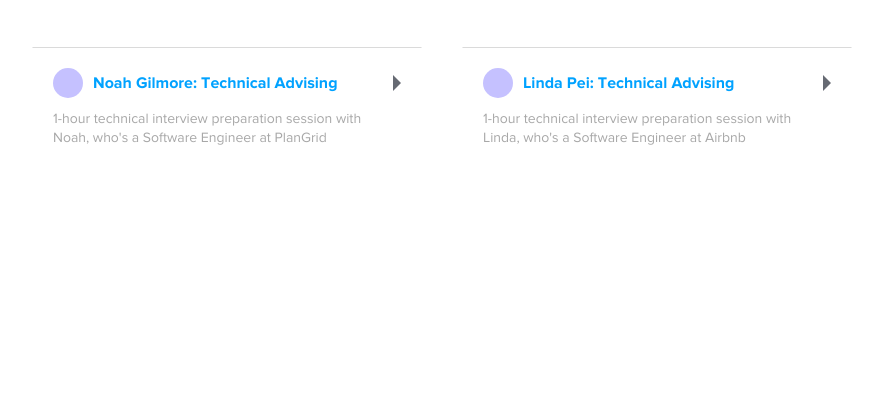
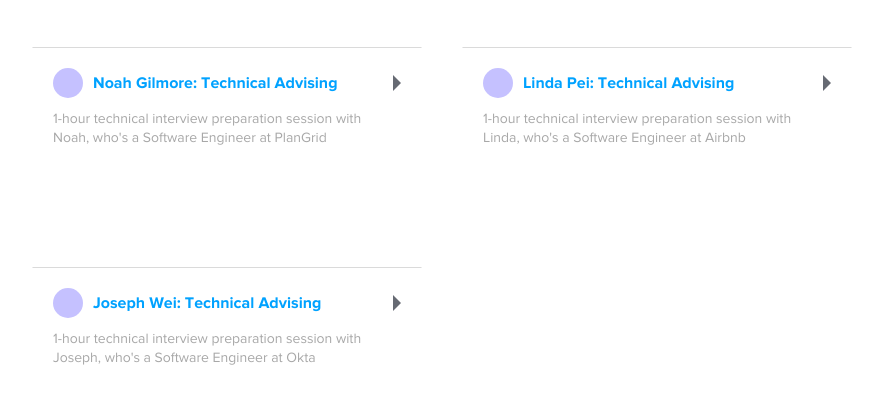
Before and after one commit to muratsu/pathriseadvisors, a plain HTML site: page index.html in a window 1280 px wide. Shown: the part 187-590 px from the top of the page, without its empty margins (198-1081 px from the left). Drawn offline with Linux system fonts and the light colour scheme.

Commit message:
Joseph Wei joined part-time advisors

```diff
--- a/index.html
+++ b/index.html
@@ -66,6 +66,20 @@
                 </a>
               </div>
             </div>
+            <div class="row">
+              <div class="cell">
+                <a href="https://calendly.com/haveitjoewei/pathrise">
+                  <div class="event-type">
+                    <div class="marker" style="background-color:#c5c1ff"></div>
+                    <div class="last-col">
+                      <h3>Joseph Wei: Technical Advising</h3>
+                    </div>
+                    <div class="muted">1-hour technical interview preparation session with Joseph, who's a Software
+                      Engineer at Okta</div>
+                  </div>
+                </a>
+              </div>
+            </div>
           </div>
         </div>
       </div>
```
